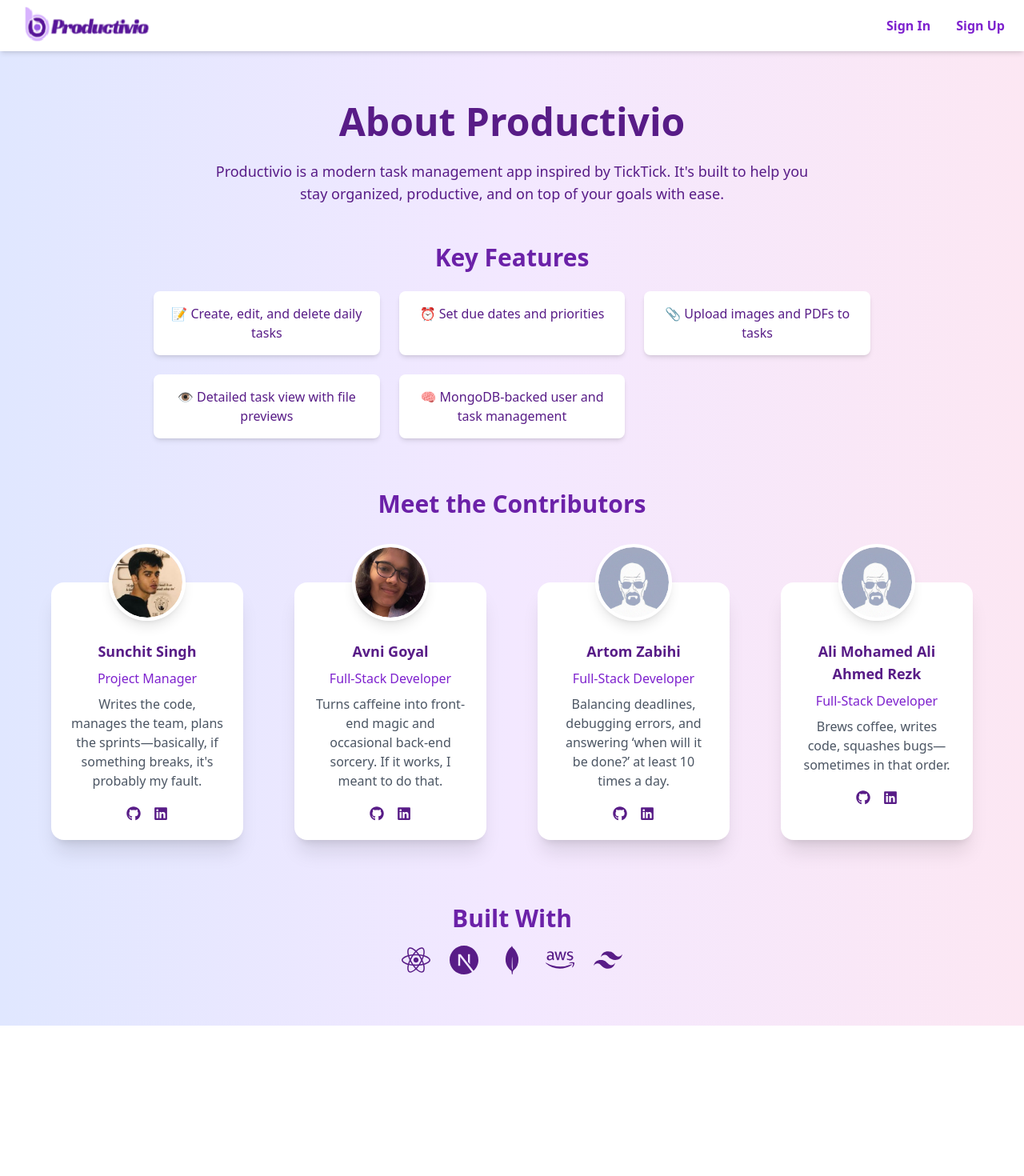
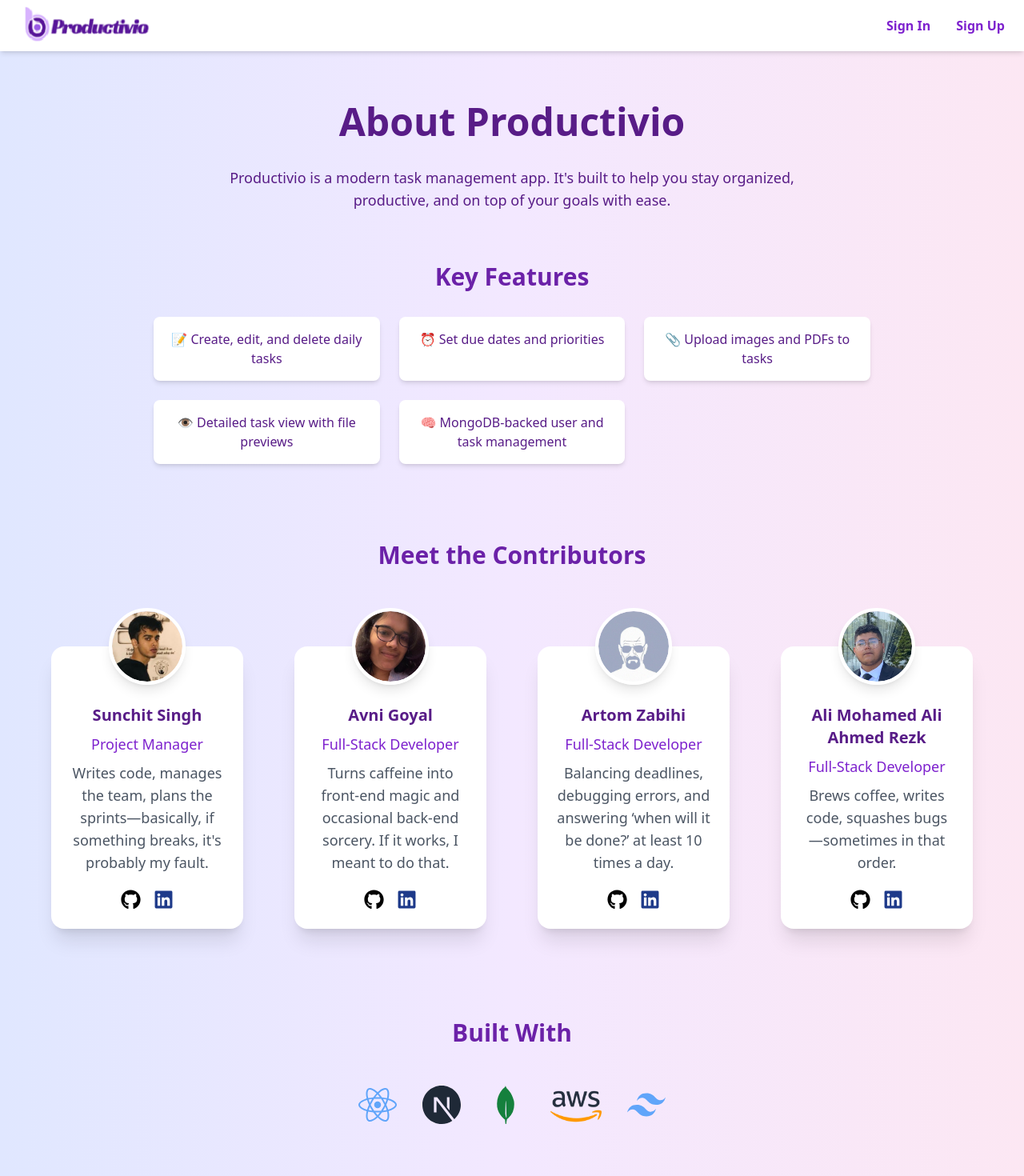
Before and after one commit to sunchit03/productivio, a Next.js app in the folder productivio-frontend-restructured/: page /about in a window 1280 px wide. Shown: the top 1470 px of the page at 80% size. Before the commit the page ends 1282 px from the top, so only its background shows below. Built offline with nearby package versions, Linux system fonts and the light colour scheme.

Commit message:
About page completed 99%

```diff
--- a/productivio-frontend-restructured/app/about/page.jsx
+++ b/productivio-frontend-restructured/app/about/page.jsx
@@ -1,7 +1,7 @@
 'use client';
 
 import React from 'react';
-import { FaGithub, FaLinkedin, FaReact, FaAws } from 'react-icons/fa';
+import { FaGithub, FaLinkedin, FaReact} from 'react-icons/fa';
 import { SiMongodb, SiTailwindcss, SiNextdotjs } from 'react-icons/si';
 import Navbar from '../components/Home/Navbar';
 
@@ -12,7 +12,7 @@
     github: "https://github.com/sunchit03",
     linkedin: "https://www.linkedin.com/in/sunchit-singh/",
     avatar: "/assets/sunchitsingh.jpg",
-    description: "Writes the code, manages the team, plans the sprints—basically, if something breaks, it's probably my fault."
+    description: "Writes code, manages the team, plans the sprints—basically, if something breaks, it's probably my fault."
   },
   {
     name: "Avni Goyal",
@@ -35,7 +35,7 @@
     role: "Full-Stack Developer",
     github: "https://github.com/arezk11",
     linkedin: "https://linkedin.com/in/eveadams",
-    avatar: "/assets/default-avatar.jpg",
+    avatar: "/assets/ali.png",
     description: "Brews coffee, writes code, squashes bugs—sometimes in that order."
   },
 //   {
@@ -54,13 +54,13 @@
     <Navbar />
     <section className="bg-gradient-to-r from-indigo-100 via-purple-100 to-pink-100 py-16 px-6">
       <div className="max-w-6xl mx-auto text-gray-800">
-        <h1 className="text-5xl font-extrabold text-purple-900 mb-6 text-center decoration-4">About Productivio</h1>
-        <p className="text-center text-purple-900 text-lg mb-12 max-w-3xl mx-auto">
-          Productivio is a modern task management app inspired by TickTick. It's built to help you stay organized, productive, and on top of your goals with ease.
+        <h1 className="text-5xl font-extrabold text-purple-900 mb-8 text-center decoration-4">About Productivio</h1>
+        <p className="text-center text-purple-900 text-lg mb-16 max-w-3xl mx-auto">
+          Productivio is a modern task management app. It's built to help you stay organized, productive, and on top of your goals with ease.
         </p>
 
-        <section className="mb-16">
-          <h2 className="text-3xl font-semibold mb-6 text-purple-800 text-center">Key Features</h2>
+        <section className="mb-24">
+          <h2 className="text-3xl font-bold mb-8 text-purple-800 text-center">Key Features</h2>
           <div className="grid xxl:grid-cols-3 lg:grid-cols-2 md:grid-cols-2 sm:grid-cols-1 gap-6 max-w-4xl mx-auto text-purple-900 text-center">
             <div className="bg-white rounded-lg p-4 shadow-md">📝 Create, edit, and delete daily tasks</div>
             <div className="bg-white rounded-lg p-4 shadow-md">⏰ Set due dates and priorities</div>
@@ -70,20 +70,20 @@
           </div>
         </section>
 
-        <section className="mb-20">
-          <h2 className="text-3xl font-semibold mb-20 text-purple-800 text-center">Meet the Contributors</h2>
+        <section className="mb-28">
+          <h2 className="text-3xl font-bold mb-24 text-purple-800 text-center">Meet the Contributors</h2>
           <div className="grid xxl:grid-cols-4 lg:grid-cols-2 md:grid-cols-2 sm:grid-cols-1 gap-16">
             {contributors.map((person, index) => (
               <div key={index} className="relative bg-white rounded-2xl shadow-xl pt-16 pb-6 px-6 flex flex-col items-center text-center">
                 <div className="absolute -top-12 w-24 h-24 rounded-full border-4 border-white shadow-lg overflow-hidden">
                   <img src={person.avatar} alt={person.name} className="w-full h-full object-cover rounded-full" />
                 </div>
-                <h3 className="text-lg font-bold text-purple-900 mb-2 mt-2">{person.name}</h3>
-                <p className="text-md text-purple-700 mb-2">{person.role}</p>
-                <p className="text-md text-gray-600 mb-5">{person.description}</p>
+                <h3 className="text-xl font-bold text-purple-900 mb-2 mt-2">{person.name}</h3>
+                <p className="text-lg text-purple-700 mb-2">{person.role}</p>
+                <p className="text-lg text-gray-600 mb-5">{person.description}</p>
                 <div className="flex justify-center space-x-4 text-lg text-blue-600">
-                  <a href={person.github} target="_blank"><FaGithub className='text-purple-900'/></a>
-                  <a href={person.linkedin} target="_blank"><FaLinkedin className='text-purple-900'/></a>
+                  <a href={person.github} target="_blank"><FaGithub size={25} className='text-black'/></a>
+                  <a href={person.linkedin} target="_blank"><FaLinkedin size={25} className='text-blue-900'/></a>
                 </div>
               </div>
             ))}
@@ -91,13 +91,13 @@
         </section>
 
         <section className="text-center">
-          <h2 className="text-3xl font-semibold mb-4 text-purple-800">Built With</h2>
-          <div className="flex flex-wrap justify-center items-center gap-6 text-4xl text-purple-900">
-            <FaReact title="React" />
+          <h2 className="text-3xl font-bold mb-10 text-purple-800">Built With</h2>
+          <div className="flex flex-wrap justify-center items-center gap-8 text-5xl">
+            <FaReact className='text-blue-400' title="React" />
             <SiNextdotjs title="Next.js" />
-            <SiMongodb title="MongoDB" />
-            <FaAws title="AWS S3" />
-            <SiTailwindcss title="Tailwind CSS" />
+            <SiMongodb className='text-green-700' title="MongoDB" />
+            <img src="/assets/aws.png" alt="aws" title="AWS S3" className='w-16' />
+            <SiTailwindcss className='text-blue-400' title="Tailwind CSS" />
           </div>
         </section>
       </div>
```
Also changed, not shown: productivio-frontend-restructured/public/assets/ali.png (added), productivio-frontend-restructured/public/assets/aws.png (added).
